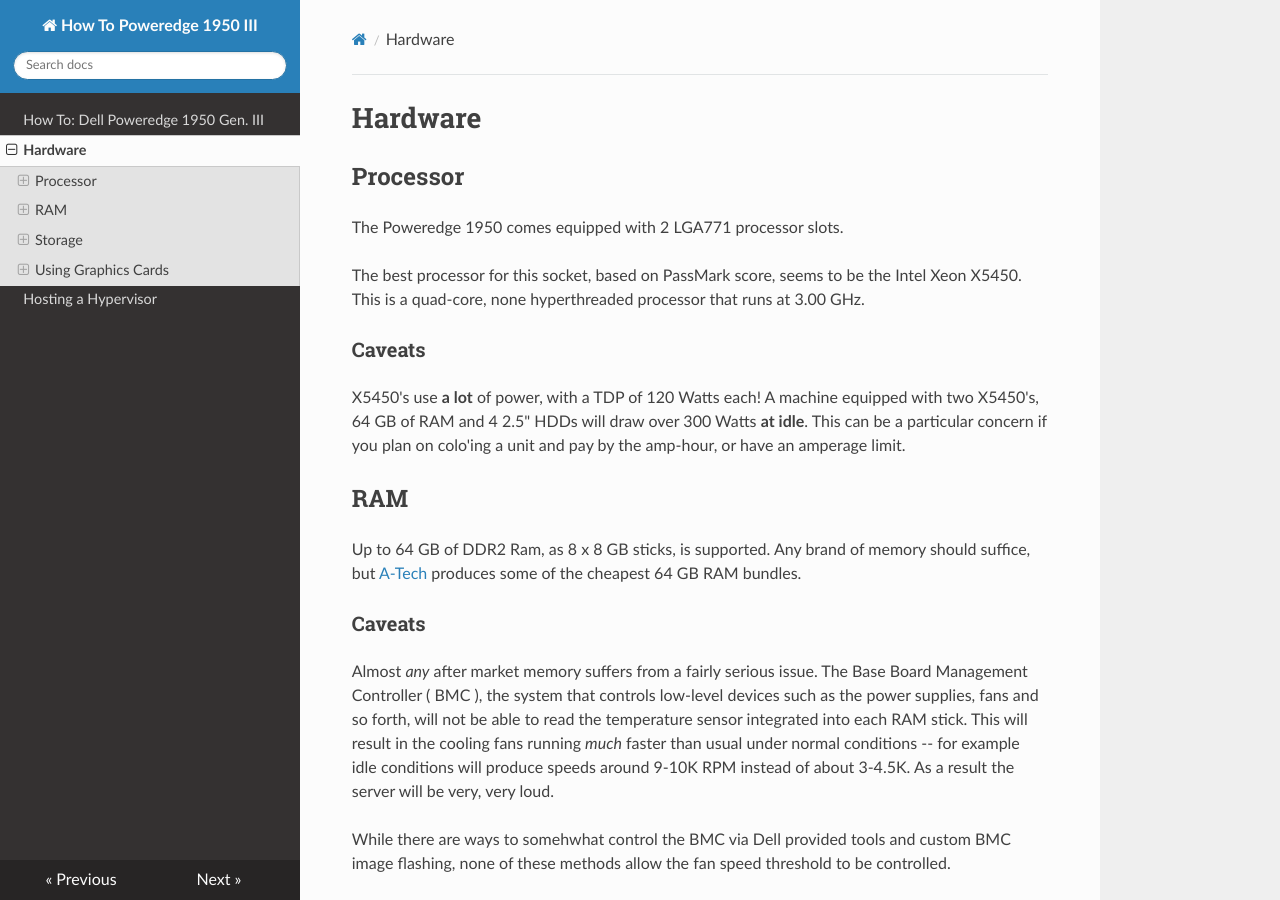
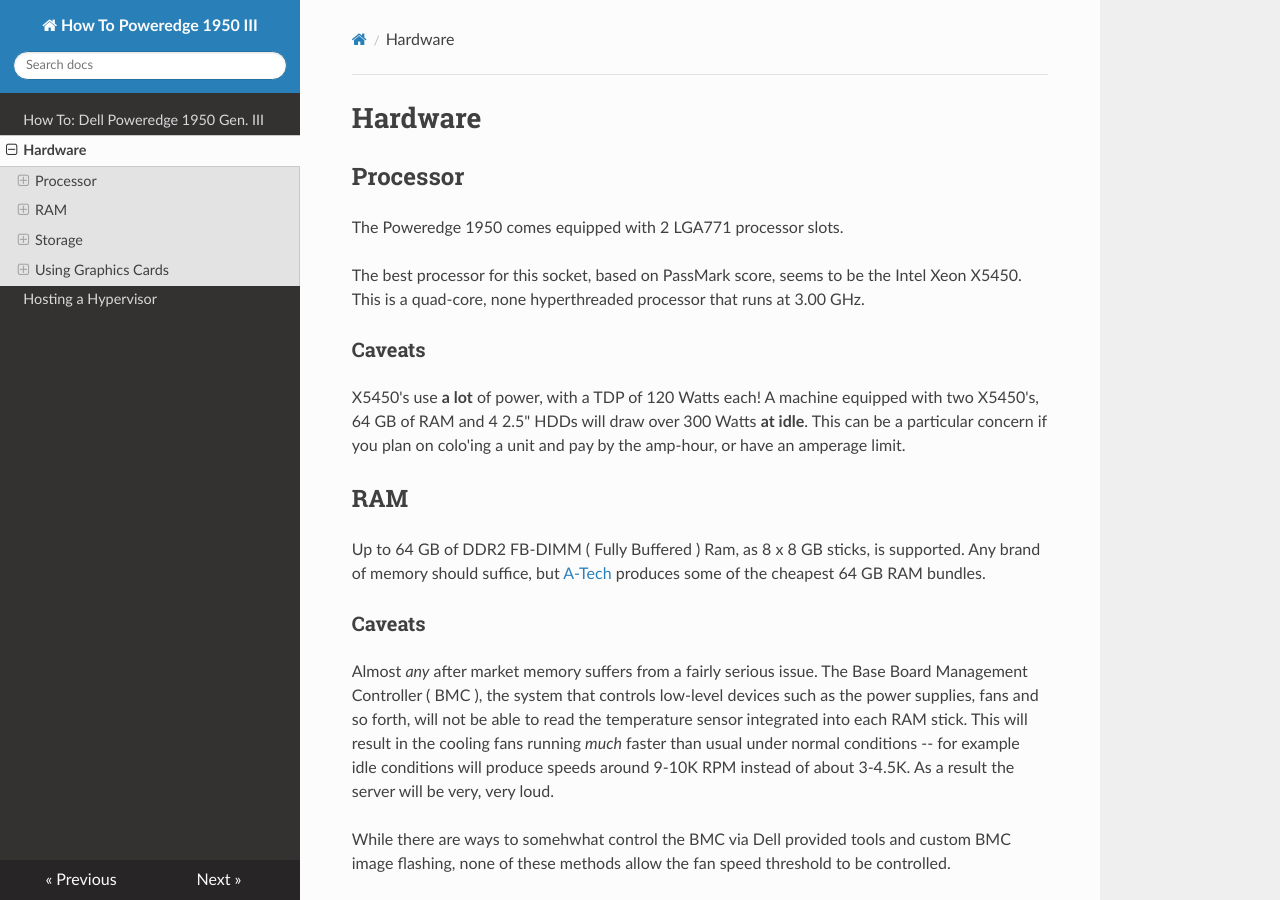
Before and after one commit to SashaNullptr/How-To-Poweredge-1950-III, an MkDocs documentation site: the page built from docs/hardware.md, in a window 1280 px wide and 900 px high. Built offline with MkDocs 1.6.1, drawn with Linux system fonts in a browser that asks for light colours; nearby versions of some CDN libraries.

Commit message:
Clarified that RAM has to be fully buffered.

```diff
--- a/docs/hardware.md
+++ b/docs/hardware.md
@@ -16,7 +16,7 @@
 
 ## RAM
 
-Up to 64 GB of DDR2 Ram, as 8 x 8 GB sticks, is supported. Any brand of memory
+Up to 64 GB of DDR2 FB-DIMM ( Fully Buffered ) Ram, as 8 x 8 GB sticks, is supported. Any brand of memory
 should suffice, but [A-Tech](https://www.amazon.com/gp/product/B00J8QK43A/)
 produces some of the cheapest 64 GB RAM bundles.
 
```
